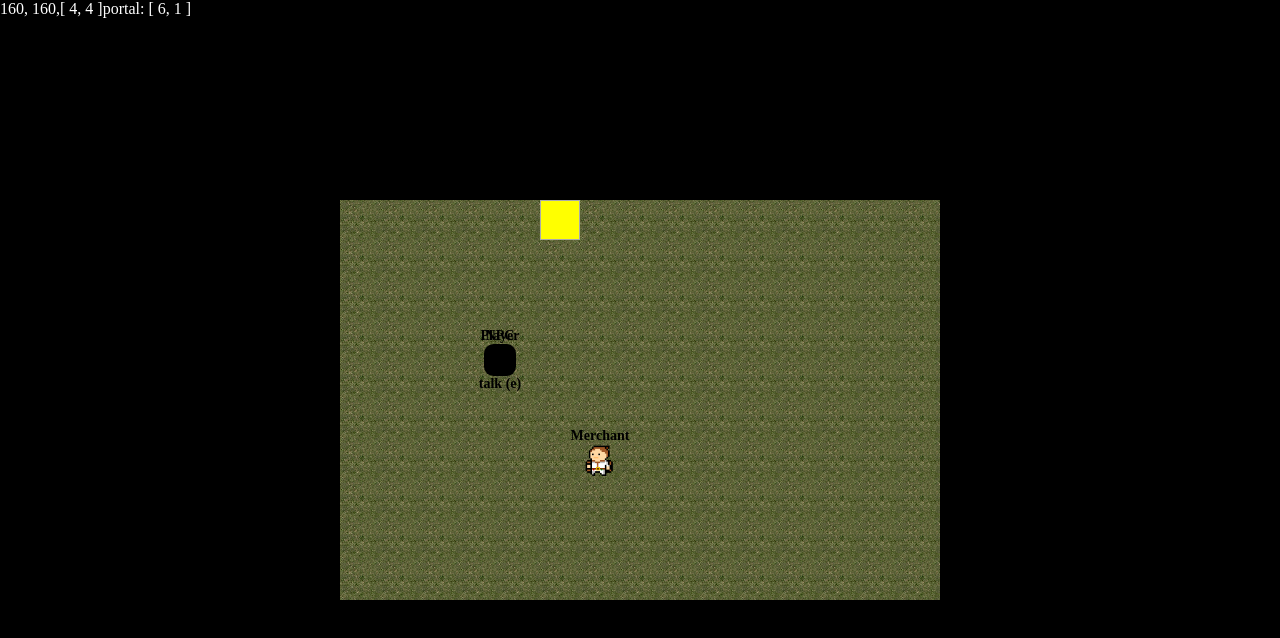
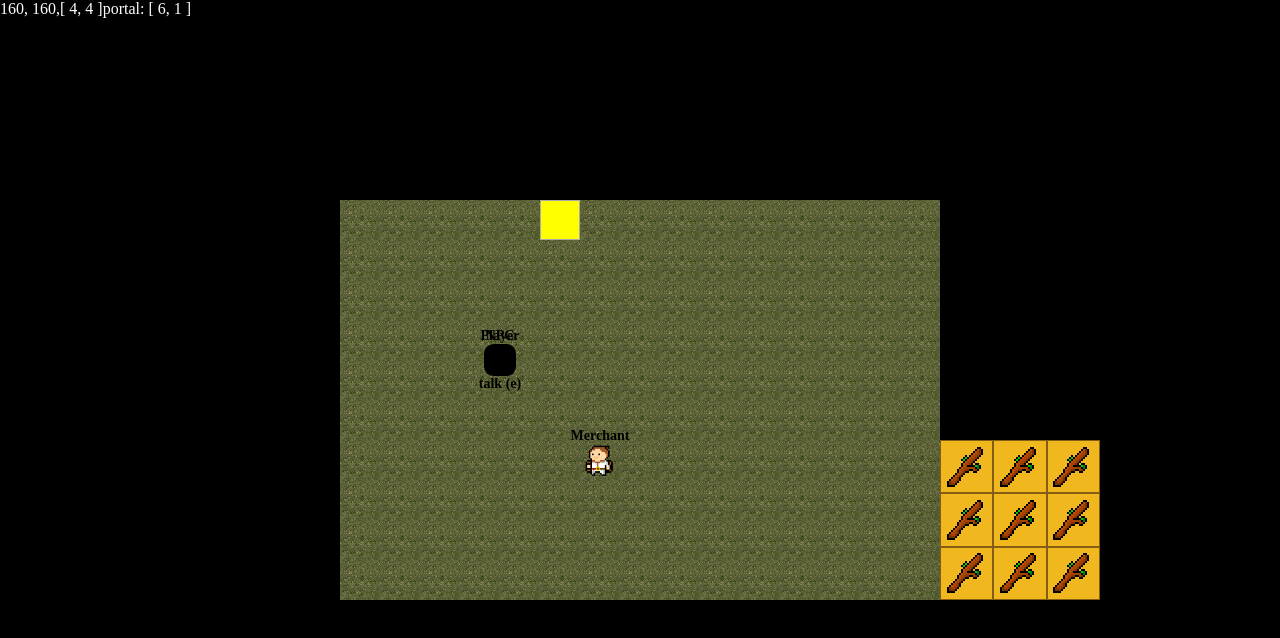
Before and after one commit to MatthesSt/storyGame, a Vue app: page / in a window 1280 px wide. Shown: the top 638 px of the page. Built offline with nearby package versions, Linux system fonts and the light colour scheme.

Commit message:
basic inventoryDisplay

```diff
--- a/src/components/Inventory.vue
+++ b/src/components/Inventory.vue
@@ -26,6 +26,11 @@ function sellToMerchant(item: InvetorySlot) {
     </div>
     <div class="inventoryFooter">Gold: {{ player?.money }}</div>
   </div>
+  <div class="playerEquipment">
+    <div class="equipment" v-for="item in player.equipment">
+      <img v-if="item" :src="item.image" :alt="item.name" />
+    </div>
+  </div>
   <div class="npcInventory" v-if="closeNpc?.inventory.openend">
     <div class="tile" v-for="item in npcInventory">
       <template v-if="item.id != 0">
@@ -53,6 +58,26 @@ function sellToMerchant(item: InvetorySlot) {
   transform: translateX(100%);
   display: grid;
   grid-template-columns: repeat(4, 1fr);
+}
+.playerEquipment {
+  width: calc($tileSize * 4);
+  height: calc($tileSize * 4);
+  position: absolute;
+  background-color: rgb(240, 184, 30);
+  right: 0;
+  bottom: 0;
+  transform: translateX(100%);
+  display: grid;
+  grid-template-columns: repeat(3, 1fr);
+}
+.equipment {
+  width: calc($tileSize * 4 / 3);
+  height: calc($tileSize * 4 / 3);
+  border: 1px solid #855e16;
+  display: flex;
+  justify-content: center;
+  align-items: center;
+  position: relative;
 }
 .tile {
   width: $tileSize;
--- a/src/player.ts
+++ b/src/player.ts
@@ -19,6 +19,17 @@ export const player = ref<Player>(
     inventory: {
       size: 16,
       items: createInventoryWithItems([{ amount: 1, id: 1 }]),
+    },
+    equipment: {
+      head: items[1],
+      body: items[1],
+      arms: items[1],
+      legs: items[1],
+      boots: items[1],
+      weapon: items[1],
+      shield: items[1],
+      tool: items[1],
+      accessory: items[1],
     },
   })
 );
--- a/src/types.ts
+++ b/src/types.ts
@@ -16,6 +16,17 @@ export type Entity = {
     items: Tuple<InvetorySlot, 16>;
     openend?: boolean;
     blockOpen?: boolean;
+  };
+  equipment?: {
+    head?: Item | null;
+    body?: Item | null;
+    arms?: Item | null;
+    legs?: Item | null;
+    boots?: Item | null;
+    weapon?: Item | null;
+    shield?: Item | null;
+    tool?: Item | null;
+    accessory?: Item | null;
   };
   currentDialog?: string;
   dialog?: Record<
--- a/src/utils.ts
+++ b/src/utils.ts
@@ -25,6 +25,17 @@ export function entityFactory(options: Partial<Entity> = {}): Entity {
       size: 16,
       items: createInventoryWithItems([]),
     },
+    equipment: {
+      head: null,
+      body: null,
+      arms: null,
+      legs: null,
+      boots: null,
+      weapon: null,
+      shield: null,
+      tool: null,
+      accessory: null,
+    },
     ...options,
   };
 }
```
